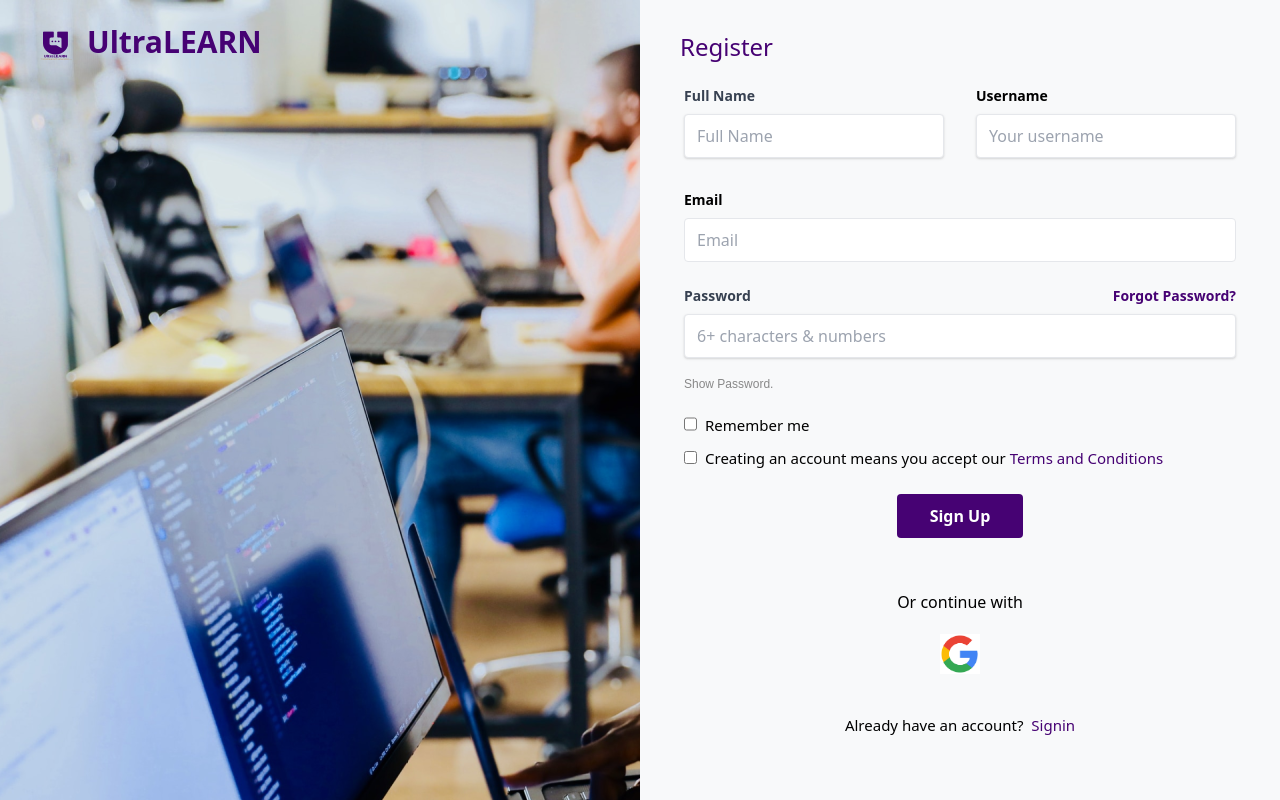
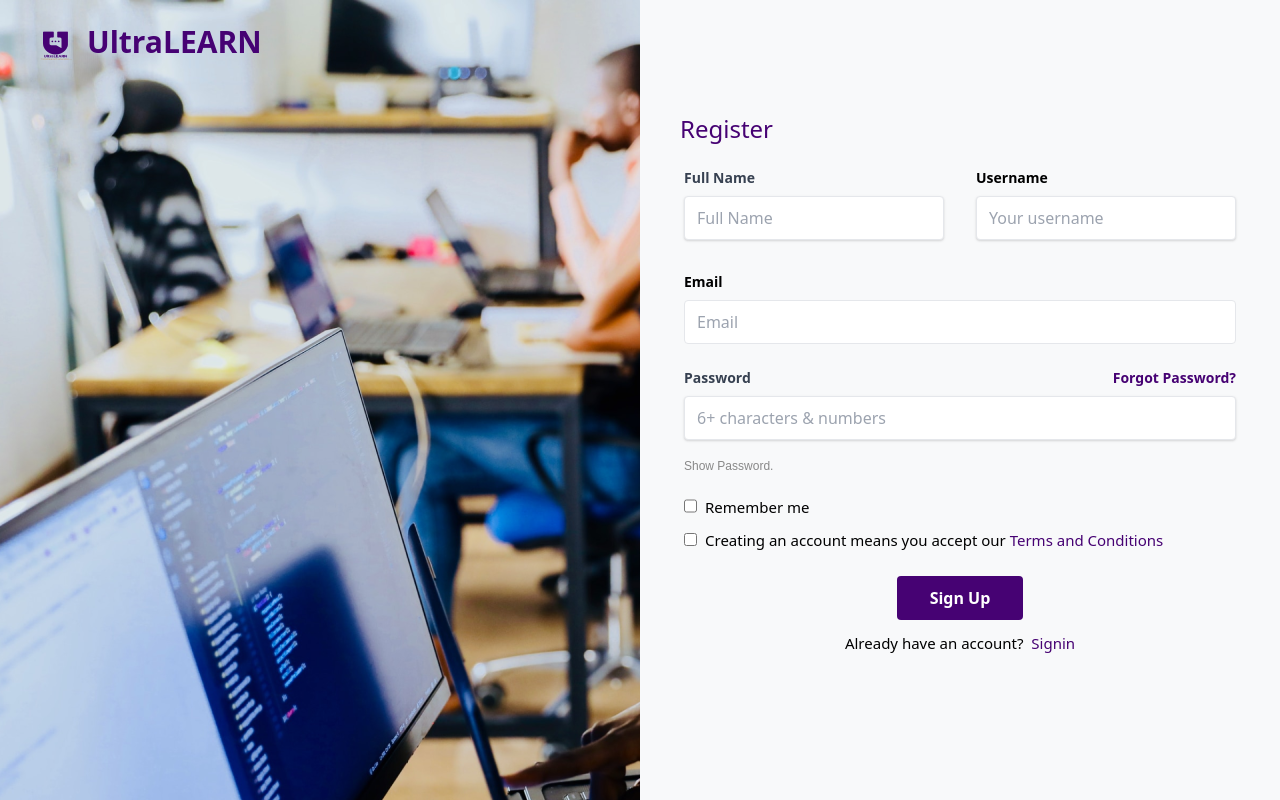
Before and after one commit to Fave7903/ultralearn_front, a React (Create React App) app in the folder ultrlfront/: page /signup in a window 1280 px wide. Built offline with nearby package versions, Linux system fonts and the light colour scheme.

Commit message:
Removed the google login

```diff
--- a/ultrlfront/src/components/Signin.js
+++ b/ultrlfront/src/components/Signin.js
@@ -7,7 +7,6 @@ import { Link } from 'react-router-dom'
 import { Errormsg } from './errormsg'
 import { Authsidebar } from './authsidebar'
 import bgimage from "../assets/signinimage.png"
-import google from "../assets/google icon.png"
 
 
 
@@ -152,16 +151,16 @@ class Signin extends Component {
                       Log In
                     </button>
                   </div>
-                  <div className="fonts-15 mt-10 mb-5  text-center pt-5 sm:pt-3">
+                  {/* <div className="fonts-15 mt-10 mb-5  text-center pt-5 sm:pt-3">
                     Or continue with
-                  </div>
+                  </div> */}
 
-                  <div className='flex justify-center mb-10 gap-10 space-x-10'>
-                  <div className="h-10 w-10 grid grid-cols-4 bg-no-repeat bg-contain" style={{ backgroundImage:`url(${google})` }} ></div>
+                  {/* <div className='flex justify-center mb-10 gap-10 space-x-10'>
+                  <div className="h-10 w-10 grid grid-cols-4 bg-no-repeat bg-contain" style={{ backgroundImage:`url(${google})` }} ></div> */}
                   {/* <div className="h-10 w-10 grid grid-cols-4 bg-no-repeat bg-contain" style={{ backgroundImage:`url(${twitterc})` }}></div>
                   <div className="h-20 w-15 grid grid-cols-4 bg-no-repeat bg-contain" style={{ backgroundImage:`url(${facebook})` }}></div> */}
 
-                  </div>
+                  {/* </div> */}
 
                   <div className="fonts15 mb-3 text-center">
                     Don't have an account?&nbsp;&nbsp;
--- a/ultrlfront/src/components/Signup.js
+++ b/ultrlfront/src/components/Signup.js
@@ -7,7 +7,6 @@ import { Link } from 'react-router-dom'
 import { Authsidebar } from './authsidebar'
 import { Errormsg } from './errormsg'
 import Bgimage from "../assets/signupimage.png"
-import google from "../assets/google icon.png"
 import { Loading } from './Loading'
 
 class Signup extends Component {
@@ -192,16 +191,16 @@ class Signup extends Component {
                       Sign Up
                     </button>
                   </div>
-                  <div className="fonts-15 mt-10 mb-5  text-center pt-5 sm:pt-3">
+                  {/* <div className="fonts-15 mt-10 mb-5  text-center pt-5 sm:pt-3">
                     Or continue with
-                  </div>
+                  </div> */}
 
-                  <div className='flex justify-center mb-10 gap-10 space-x-10'>
-                  <div className="h-10 w-10 grid grid-cols-4 bg-no-repeat bg-contain" style={{ backgroundImage:`url(${google})` }} ></div>
+                  {/* <div className='flex justify-center mb-10 gap-10 space-x-10'>
+                  <div className="h-10 w-10 grid grid-cols-4 bg-no-repeat bg-contain" style={{ backgroundImage:`url(${google})` }} ></div> */}
                   {/* <div className="h-10 w-10 grid grid-cols-4 bg-no-repeat bg-contain" style={{ backgroundImage:`url(${twitterc})` }}></div>
                   <div className="h-20 w-15 grid grid-cols-4 bg-no-repeat bg-contain" style={{ backgroundImage:`url(${facebook})` }}></div> */}
 
-                  </div>
+                  {/* </div> */}
 
                   <div className="fonts15 mb-3 text-center">
                     Already have an account?&nbsp;&nbsp;
```
